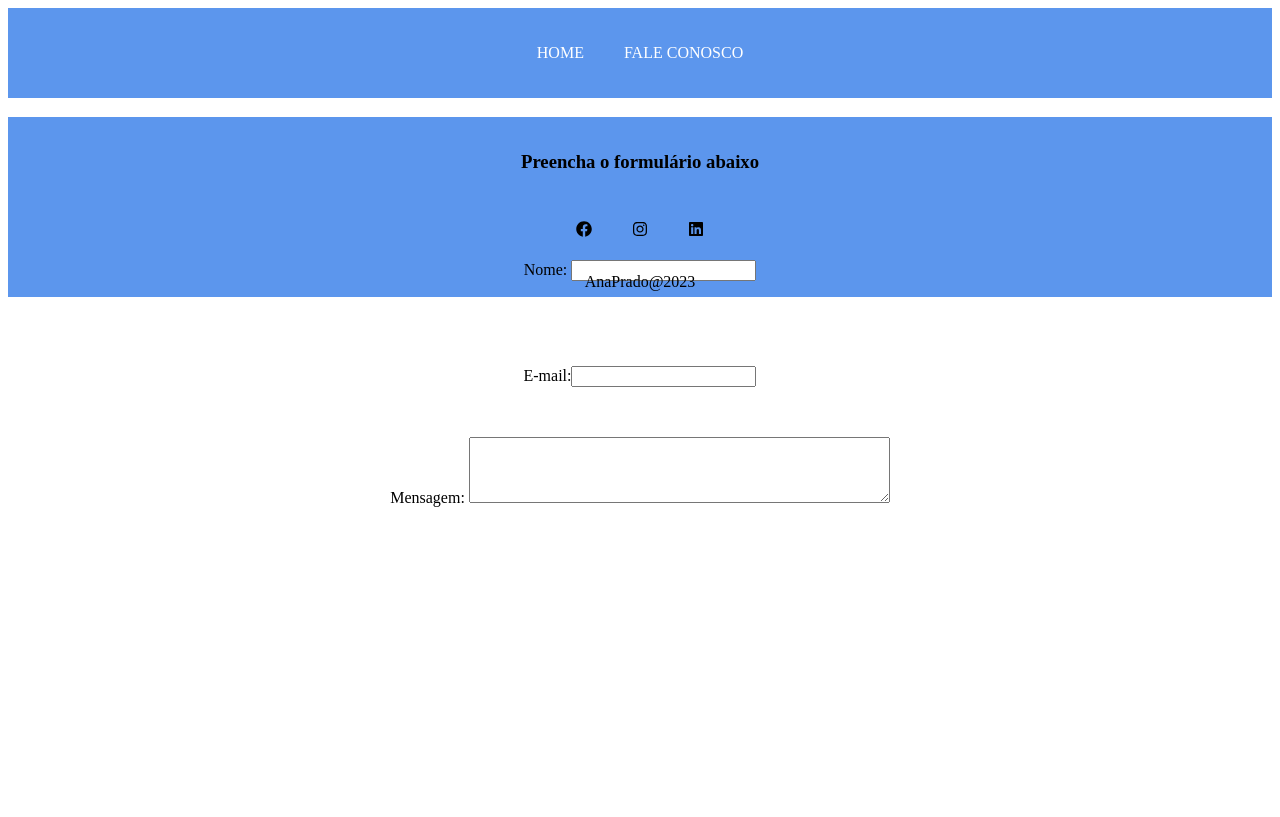
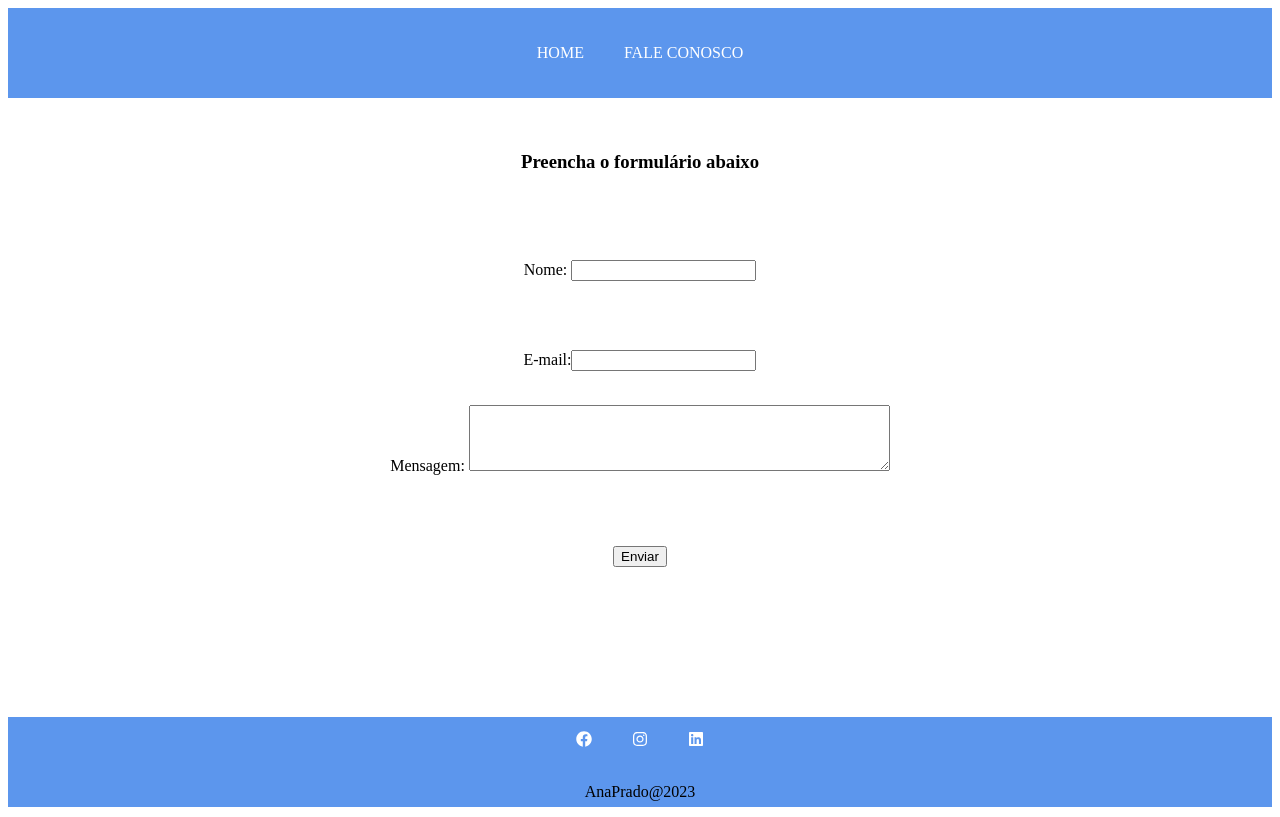
Before and after one commit to anadantasp/FIAP, a React (Create React App) app in the folder Wellington Cidade/checkpoint/loja-esportes/: page /contato in a window 1280 px wide. Built offline with nearby package versions, Linux system fonts and the light colour scheme.

Commit message:
Adicionando usestate ao projeto

```diff
--- a/Wellington Cidade/checkpoint/loja-esportes/src/App.js
+++ b/Wellington Cidade/checkpoint/loja-esportes/src/App.js
@@ -14,7 +14,7 @@ function App() {
           <Route path="/" element={<Home/>}/>
           <Route path="/contato" element={<Contato/>}/>
         </Routes>
-        <Footer/>
+       <Footer/>
     </BrowserRouter>
     </>
   );
--- a/Wellington Cidade/checkpoint/loja-esportes/src/componentes/contato.js
+++ b/Wellington Cidade/checkpoint/loja-esportes/src/componentes/contato.js
@@ -1,11 +1,41 @@
+import React,{useState} from 'react'
+import './css/contato.css'
+
 function Contato(){
+
+    const[nome,setNome]= useState ("")
+    const[email,setEmail] = useState("")
+    const[userEmail,setUserEmail] = useState()
+
+    function enviarEmail(e){
+
+        e.preventDefault()
+        setUserEmail(email)
+        console.log(userEmail)
+    }
+
+    function limparEmail(){
+        setUserEmail('')
+    }
+
     return(
-        <div>
+        <div className='contato'>
             <h3>Preencha o formulário abaixo</h3>
-            <p>Nome: <input type="text"/></p>
-            <p>E-mail:<input type="text"/></p>
+            <p>Nome: <input type="text" onChange={(e)=>setNome(e.target.value)}/></p>
+            <p>E-mail:<input type="text" onChange={(e)=>setEmail(e.target.value)}/></p>
             <p>Mensagem: <textarea rows="4" cols="50"></textarea></p>
+            <button type="submit" onClick={enviarEmail}>Enviar</button>
+
+            {userEmail &&(
+            <div  className='condicional'>
+                <p>O email do usuário é: <span>{userEmail}</span></p>
+            </div>
+
+         )}
+
         </div>
+
+
     )
 }
 
--- /dev/null
+++ b/Wellington Cidade/checkpoint/loja-esportes/src/componentes/css/contato.css
@@ -0,0 +1,17 @@
+.contato{
+    width: 100%;
+    height: 600px;
+    background-color: white;
+}
+
+.condicional{
+    width: 100%;
+    height: 90px;
+    border: 1px solid red;
+    background-color: pink;
+
+}
+
+p{
+    margin: 0;
+}
--- a/Wellington Cidade/checkpoint/loja-esportes/src/componentes/css/footer.css
+++ b/Wellington Cidade/checkpoint/loja-esportes/src/componentes/css/footer.css
@@ -8,4 +8,5 @@ footer{
 
 .rsocial{
     left: 100PX;
+    color: white;
 }
```
